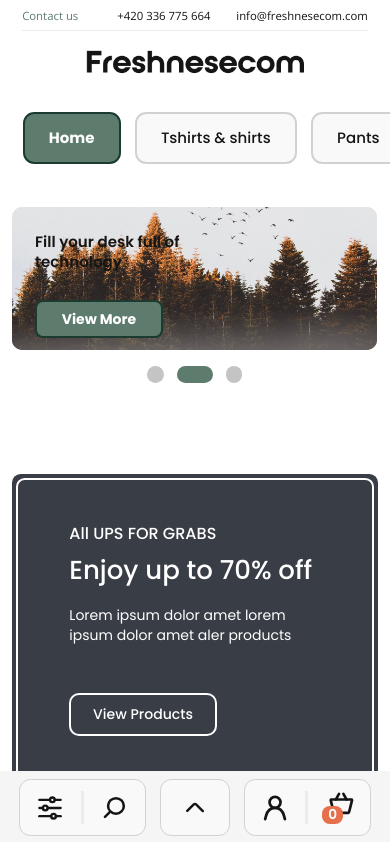
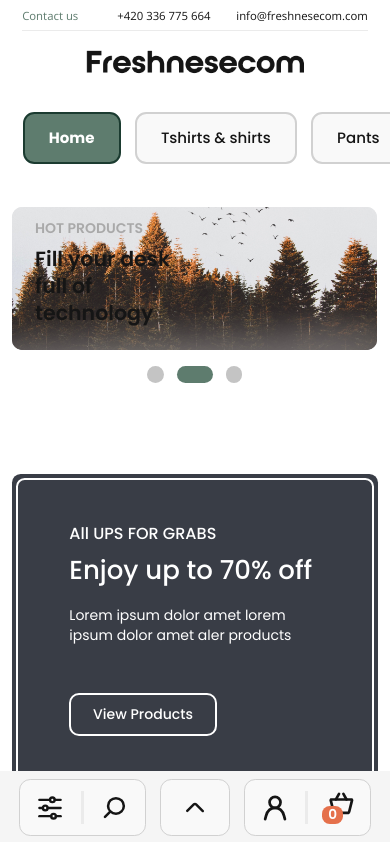
Before and after one commit to Albeiromr/Ecommerce-clean-template, a React (Create React App) app: page / in a window 390 px wide. Shown: the top 842 px of the page. Built offline with nearby package versions, Linux system fonts and the light colour scheme.

Commit message:
Delete unnecessary button in small screen

```diff
--- a/src/components/Slide/0px-599px.scss
+++ b/src/components/Slide/0px-599px.scss
@@ -33,6 +33,7 @@
       position: absolute;
       top: 0;
       left: 0;
+      cursor: pointer;
     }
 
     &__articul-images-preload {
@@ -97,7 +98,15 @@
     }
 
     &__article-title {
-      display: none;
+      margin: 0;
+      padding: 0;
+      font-family: $primary-font;
+      font-weight: 600;
+      color: $c1-C;
+      font-size: clamp(14px, 2vw, 30px);
+      position: absolute;
+      top: 0;
+      left: 0;
     }
 
     &__article-subtitle {
@@ -107,25 +116,14 @@
       font-weight: 600;
       line-height: 130%;
       color: $c1-A;
-      font-size: clamp(15px, 3.864vw, 30px);
+      font-size: clamp(18px, 5.264vw, 50px);
       position: absolute;
-      top: 10%;
+      bottom: 10%;
       left: 0;
     }
 
     &__article-button {
-      width: 80.189%;
-      height: 32%;
-      background: $c2-A;
-      border: 2px $c2-B solid;
-      border-radius: clamp(5px, 2.026vw, 20px);
-      position: absolute;
-      bottom: 0;
-      left: 0;
-      display: flex;
-      align-items: center;
-      justify-content: center;
-      cursor: pointer;
+      display: none;
     }
 
     &__article-button-text {
```
